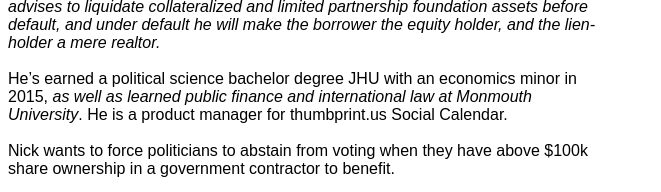
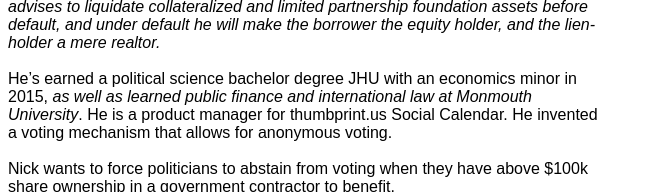
Before and after one commit to NickCarducci/TruncatedWholesaleTax, a React (Create React App) app: page / in a window 1280 px wide. Shown: the part 478-670 px from the top of the page, without its empty margins (0-661 px from the left). Built offline with nearby package versions, Linux system fonts and the light colour scheme; a web font is replaced by a local one.

Commit message:
Update App.js

```diff
--- a/src/App.js
+++ b/src/App.js
@@ -112,7 +112,8 @@
             as well as learned public finance and international law at Monmouth
             University
           </i>
-          . He is a product manager for thumbprint.us Social Calendar.
+          . He is a product manager for thumbprint.us Social Calendar. He
+          invented a voting mechanism that allows for anonymous voting.
         </span>
         <br />
         Nick wants to force politicians to abstain from voting when they have
@@ -229,6 +230,10 @@
             healthcare fines.
           </i>
         </span>
+        <br />
+        He believes the birth rates a lifetime ago made the Holodomor, the Great
+        Leap Forward, Covid, and will make another “pandemic” in 2025 by two
+        periods of 20% increases 5 years apart.
       </div>
     );
   }
```
